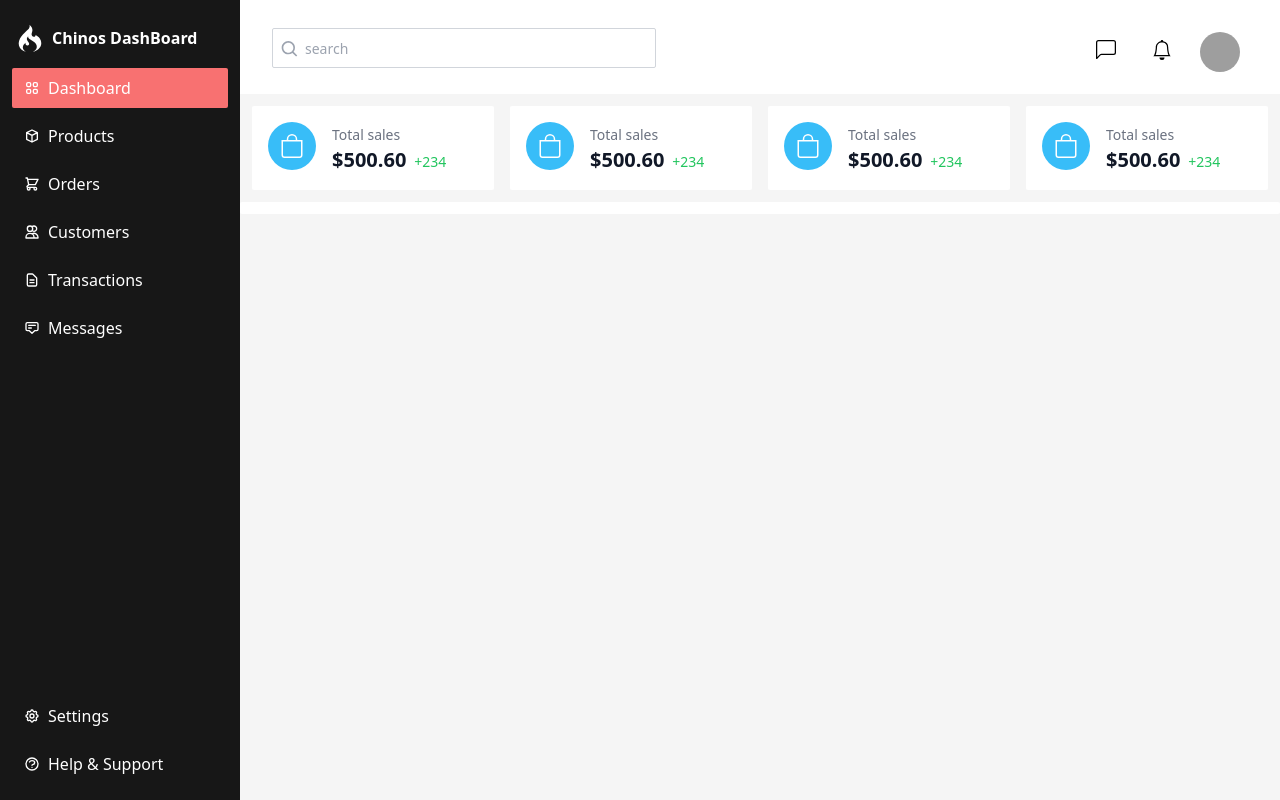
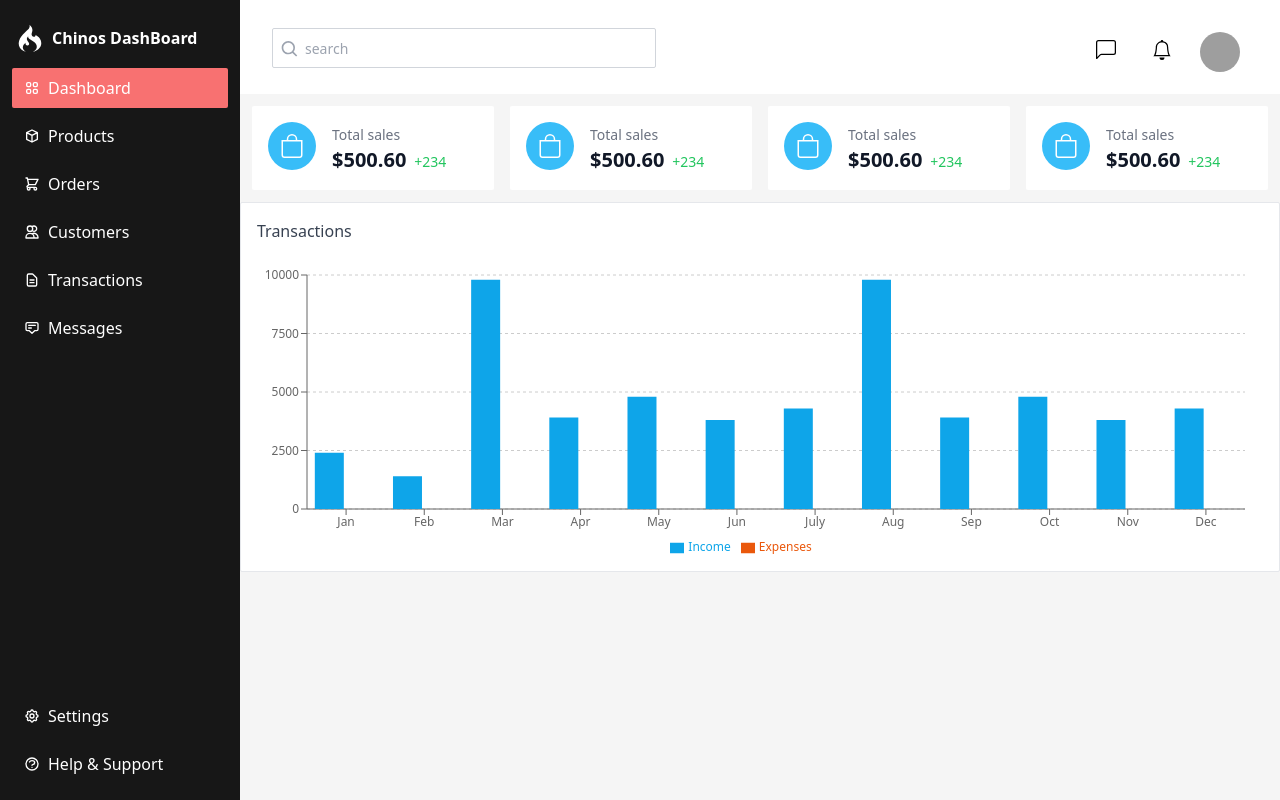
Before and after one commit to ch1n069/FlexDash, a React (Vite) app: page / in a window 1280 px wide. Built offline with nearby package versions, Linux system fonts and the light colour scheme; grey boxes are pictures that could not be loaded.

Commit message:
rendering of the barchat

```diff
--- a/src/components/Chart.jsx
+++ b/src/components/Chart.jsx
@@ -76,9 +76,10 @@ const data = [
 
 const Chart = () => {
   return (
-    <div className="h-22[rem] bg-white rounded-sm border-border-gray-200  flex flex-col flex-1">
+    <div className="h-22[rem] bg-white p-4 rounded-sm border border-gray-200  flex flex-col flex-1">
+      <strong className="text-gray-700 font-medium">Transactions</strong>
       <div className="w-full mt-3 flex-1 text-xs">
-        <ResponsiveContainer width="100%" height="100%">
+        <ResponsiveContainer width="100%" height={300}>
           <BarChart
             width={500}
             data={data}
@@ -90,8 +91,8 @@ const Chart = () => {
             <YAxis />
             <Tooltip />
             <Legend />
-            <Bar dataKey="income" fill="#0ea5e9" />
-            <Bar dataKey="expenses" fill="#ea580c" />
+            <Bar dataKey="Income" fill="#0ea5e9" />
+            <Bar dataKey="Expenses" fill="#ea580c" />
           </BarChart>
         </ResponsiveContainer>
       </div>
```
